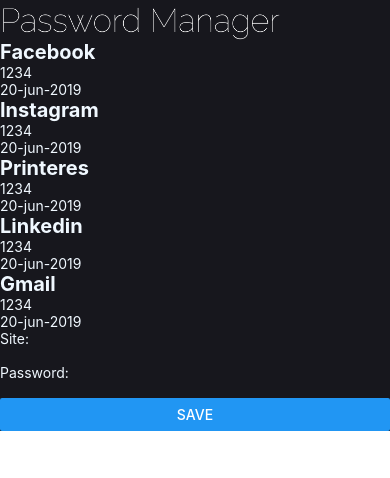
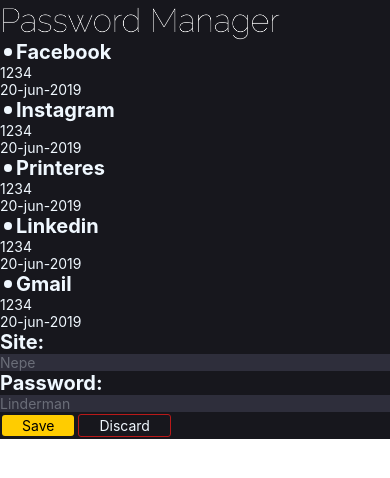
Before and after one commit to Alberto-Arias-x64/password_manager_native, a React Native app: screen / in a window 390 px wide. Shown: the top 478 px of the page. Built offline with nearby package versions, Linux system fonts and the light colour scheme.

Commit message:
adding custom buttons

```diff
--- a/components/add.jsx
+++ b/components/add.jsx
@@ -1,17 +1,37 @@
 import { useState } from 'react'
-import { View, Text, TextInput, Button } from 'react-native'
+import { View, Text, TextInput, Pressable  } from 'react-native'
 import styles from '../styles'
 
 const Add_Site = () => {
+    const [site, set_site] = useState()
+    const [password, set_password] = useState()
+
     return (
         <View>
-            <Text style={styles.text}>Site:</Text>
-            <TextInput/>
-            <Text style={styles.text}>Password:</Text>
-            <TextInput/>
-            <Button
-            title='Save'
+            <Text style={[styles.text, styles.bold]}>Site:</Text>
+            <TextInput
+                onChangeText={set_site}
+                value={site}
+                placeholder='Nepe'
+                placeholderTextColor='#f0f8ff50'
+                style={styles.input}
             />
+            <Text style={[styles.text, styles.bold]}>Password:</Text>
+            <TextInput
+                onChangeText={set_password}
+                value={password}
+                placeholder='Linderman'
+                placeholderTextColor='#f0f8ff50'
+                style={styles.input}
+            />
+            <View style={styles.row}>
+                <Pressable style={styles.button_green}>
+                    <Text>Save</Text>
+                </Pressable>
+                <Pressable style={styles.button_red}>
+                    <Text style={styles.text}>Discard</Text>
+                </Pressable>
+            </View>
         </View>
     )
 }
--- a/main.jsx
+++ b/main.jsx
@@ -33,13 +33,17 @@
         img: ""
     },
 ]
+const Decorator = () => <View style={styles.decorator} />
 
 const Main_View = () => {
     const Name_List = () => {
         return sites.map(site => {
             return (
                 <View key={Math.random()}>
-                    <Text style={[styles.bold, styles.text]} >{site.name}</Text>
+                    <View style={styles.row}>
+                        <Decorator/>
+                        <Text style={[styles.bold, styles.text]} >{site.name}</Text>
+                    </View>
                     <Text style={styles.text} >{site.password}</Text>
                     <Text style={styles.text} >{site.last_updated}</Text>
                 </View>
@@ -51,8 +55,8 @@
         <View>
             <View>
                 <Image
-                source={require('./assets/logo.png')}
-                style={styles.title} />
+                    source={require('./assets/logo.png')}
+                    style={styles.title} />
             </View>
             <ScrollView>
                 <Name_List />
--- a/styles.jsx
+++ b/styles.jsx
@@ -6,6 +6,7 @@
 const principal_color = '#17171d'
 const principal_color_var = '#2e2e3b'
 const secondary_color = '#fc0'
+const red = '#b91919'
 
 const styles = StyleSheet.create({
   container: {
@@ -22,10 +23,51 @@
   text: {
     color: alice_blue
   },
+
+  input: {
+    color: alice_blue,
+    backgroundColor: principal_color_var,
+    padding: 0
+  },
+
   bold: {
     fontSize: 20,
-    fontWeight: '700'
-  }
+    fontWeight: '700',
+    textTransform: 'capitalize'
+  },
+
+  decorator: {
+    width: 8,
+    height: 8,
+    borderRadius: 4,
+    marginHorizontal: 4,
+    backgroundColor: alice_blue,
+  },
+
+  row: {
+    flexDirection: 'row',
+    alignItems: 'center',
+  },
+
+  button_green: {
+    margin: 2,
+    paddingHorizontal: 20,
+    paddingVertical: 2,
+
+    backgroundColor: secondary_color,
+    borderColor: secondary_color,
+    borderRadius: 3,
+  },
+
+  button_red: {
+    margin: 2,
+    paddingHorizontal: 20,
+    paddingVertical: 2,
+    borderWidth: 1,
+    borderColor: red,
+    borderRadius: 3,
+  },
+
 })
 
 export default styles
```
Also changed, not shown: 1 other file (tests, documents, lock files or other folders).
